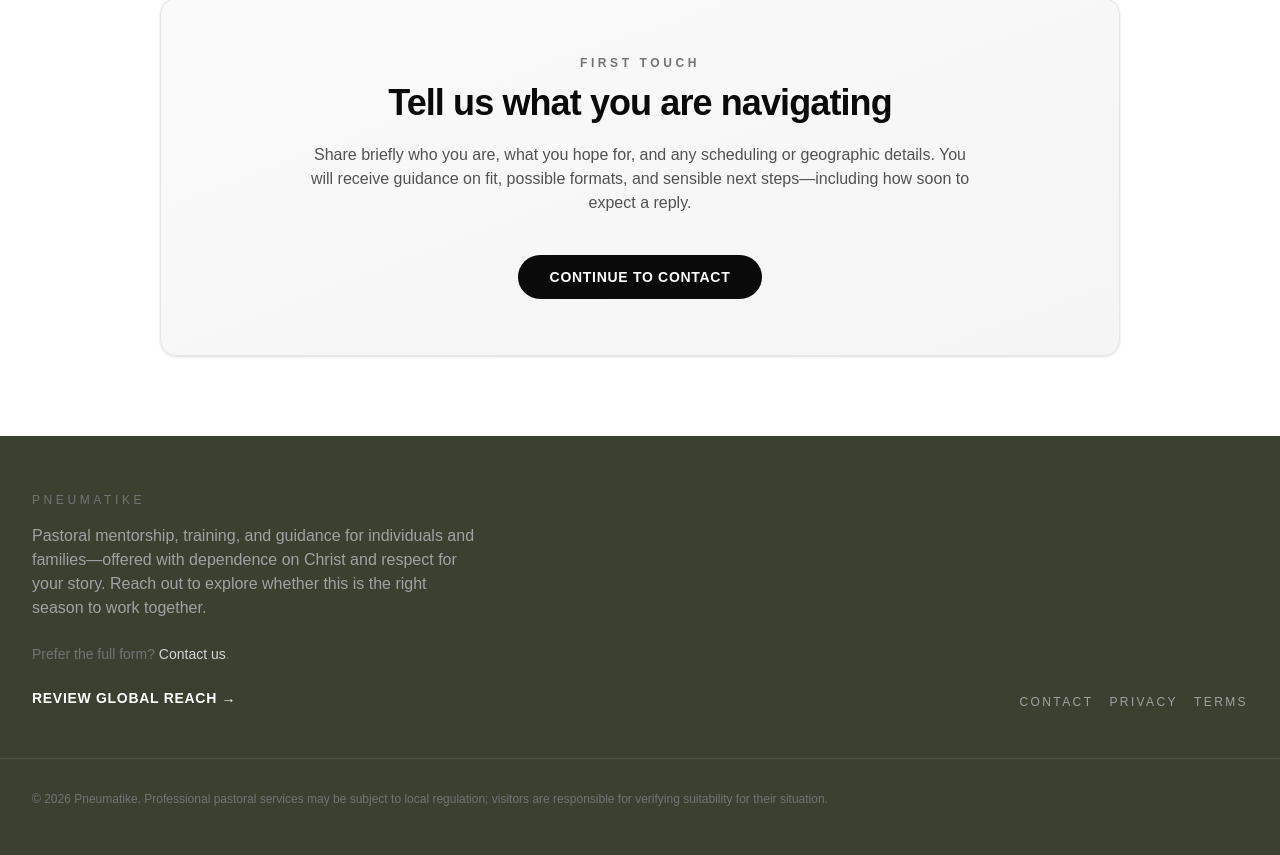
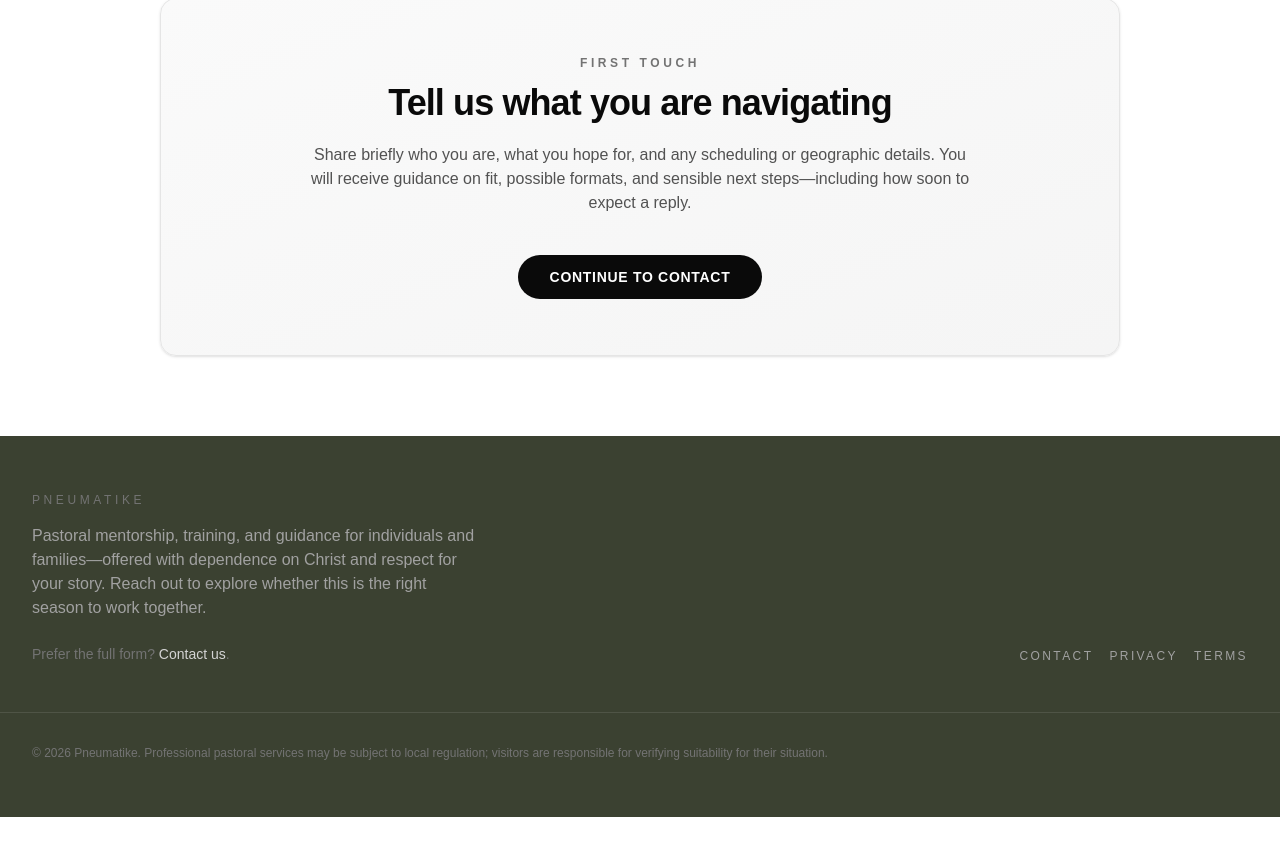
Before and after one commit to Sthembisor375/Pneumatike, a Next.js app in the folder pneumatike/: page / in a window 1280 px wide. Shown: the part 3781-4636 px from the top of the page. After the commit the page ends 4598 px from the top, so only its background shows below. Built offline with nearby package versions, Linux system fonts and the light colour scheme.

Commit message:
Remove deprecated link to global reach in SiteFooter component for cleaner layout.

```diff
--- a/pneumatike/app/components/SiteFooter.tsx
+++ b/pneumatike/app/components/SiteFooter.tsx
@@ -24,12 +24,6 @@ export function SiteFooter() {
             </Link>
             .
           </p>
-          <Link
-            href="/#reach"
-            className="mt-6 inline-flex text-sm font-semibold uppercase tracking-wider text-white hover:underline"
-          >
-            Review global reach →
-          </Link>
         </div>
         <div className="flex flex-wrap gap-4 text-neutral-400">
           <Link
```
